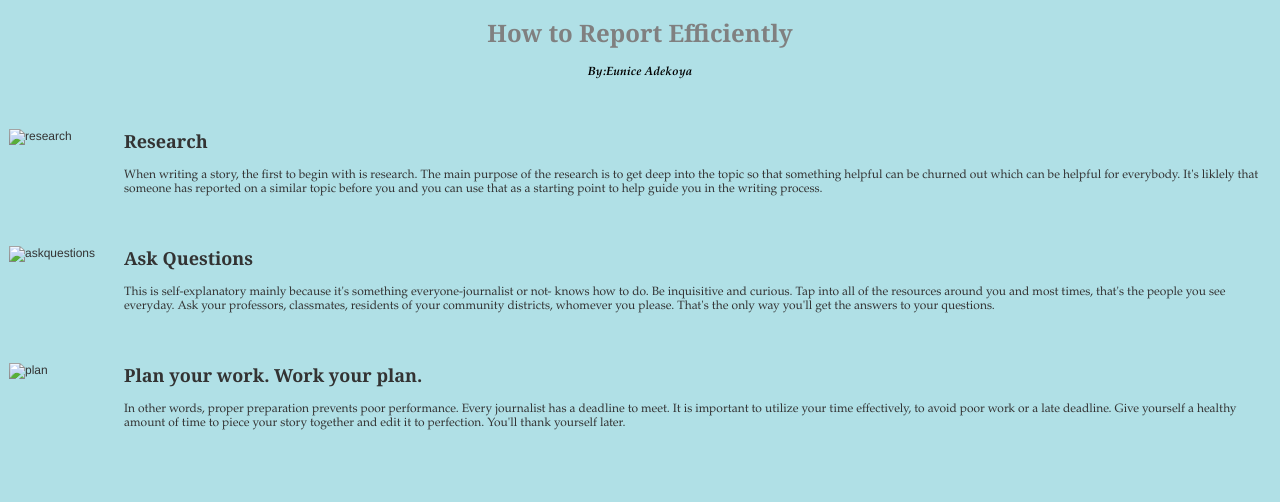
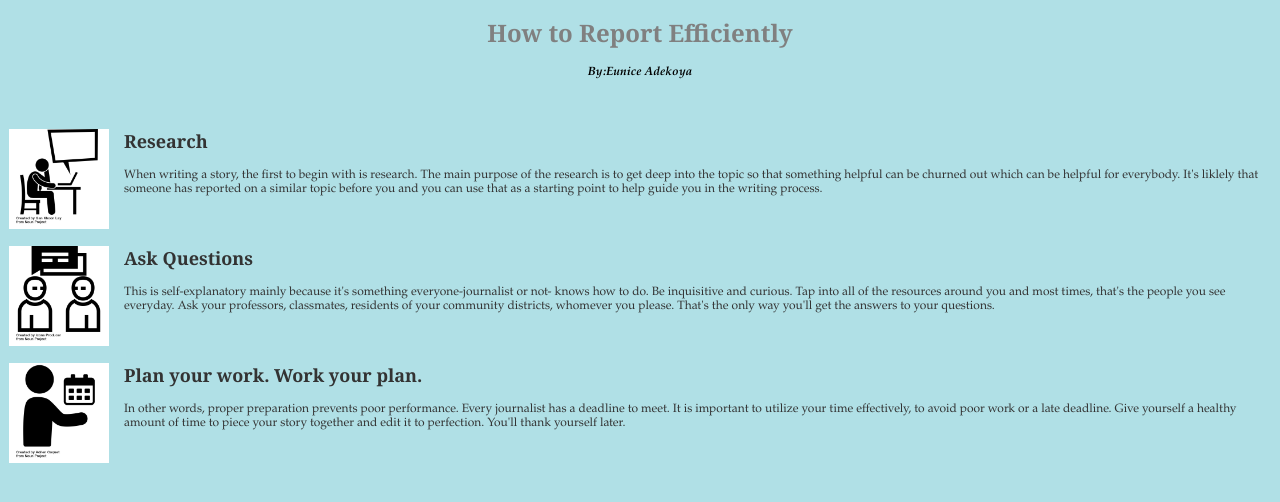
Before and after one commit to Eunice128/reporting, a plain HTML site: page infographic/index.html in a window 1280 px wide. Drawn offline with Linux system fonts and the light colour scheme.

Commit message:
updated draft 2

```diff
--- a/infographic/index.html
+++ b/infographic/index.html
@@ -13,21 +13,21 @@
 	<h4>By:Eunice Adekoya </h4>
 
 	<section>
-	<img src="research.jpg" alt="research" style="float:left;width:100px;height:100px;margin-right:15px;">
+	<img src="images/research.jpg" alt="research" style="float:left;width:100px;height:100px;margin-right:15px;">
 		<!-- Test different types of fonts -->
 		<h2 style="font-family:georgia;">Research</h2> <p style="font-family:palatino;">When writing a story, the first to begin with is research. The main purpose of the research is to get deep into the topic so that something helpful can be churned out which can be helpful for everybody. It's liklely that someone has reported on a similar topic before you and you can use that as a starting point to help guide you in the writing process.</p>
 </section>
 
 
 <section>
-    <img src="askquestions.jpg" alt="askquestions" style="float:left;width:100px;height:100px;margin-right:15px;">
+    <img src="images/askquestions.jpg" alt="askquestions" style="float:left;width:100px;height:100px;margin-right:15px;">
 
 		<h2 style="font-family:georgia;"> Ask Questions</h2> <p style="font-family:palatino;"> This is self-explanatory mainly because it's something everyone-journalist or not- knows how to do. Be inquisitive and curious. Tap into all of the resources around you and most times, that's the people you see everyday. Ask your professors, classmates, residents of your community districts, whomever you please. That's the only way you'll get the answers to your questions. </P>
 </section>
 
 <section>
 			<!-- This is so witty of me-->
-		<img src="plan.jpg" alt="plan" style="float:left;width:100px;height:100px;margin-right:15px;">
+		<img src="images/plan.jpg" alt="plan" style="float:left;width:100px;height:100px;margin-right:15px;">
 
 		<h2 style="font-family:georgia;"> Plan your work. Work your plan.</h2> <p style="font-family:palatino;">
 		In other words, proper preparation prevents poor performance. Every journalist has a deadline to meet. It is important to utilize your time effectively, to avoid poor work or a late deadline. Give yourself a healthy amount of time to piece your story together and edit it to perfection. You'll thank yourself later. </p>
```
